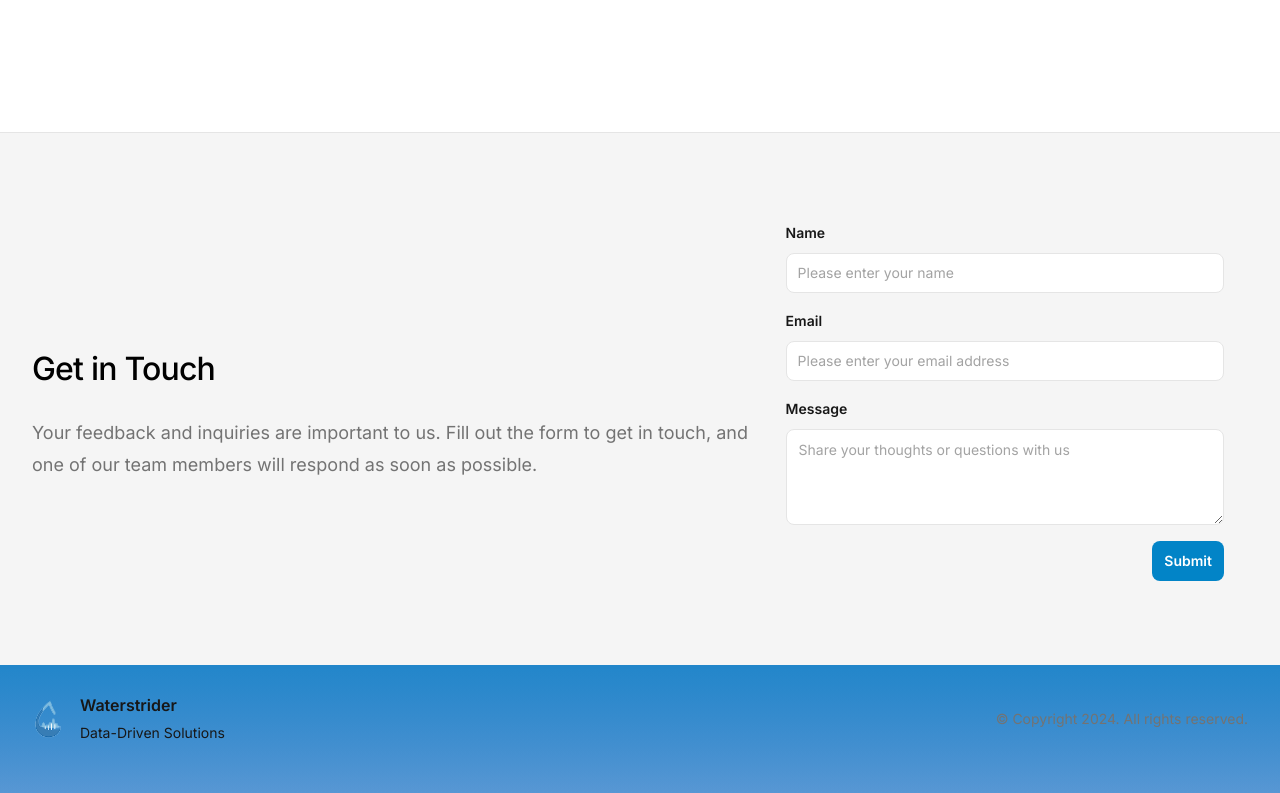
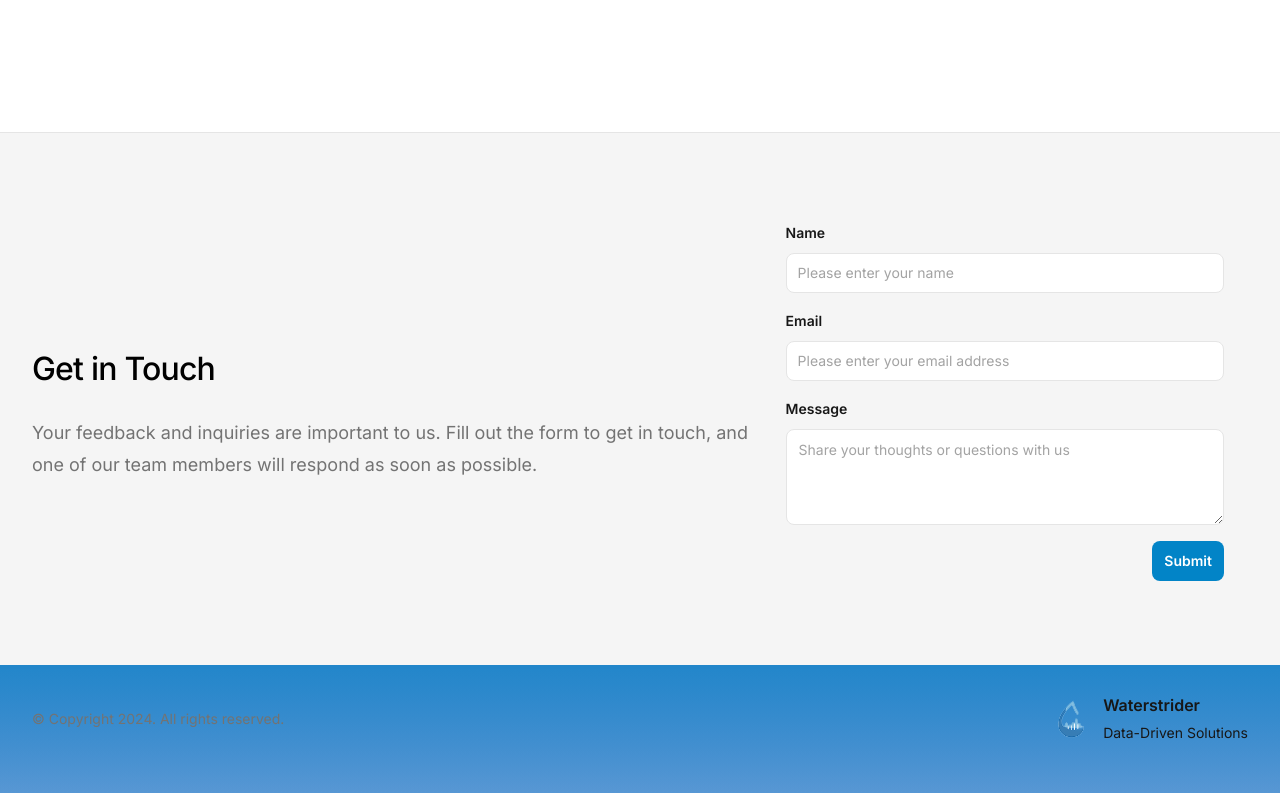
Before and after one commit to The-Kaveshan/waterstrider, a Next.js app: page / in a window 1280 px wide. Shown: the part 2833-3626 px from the top of the page. Built offline with nearby package versions, Linux system fonts and the light colour scheme.

Commit message:
Footer clean up

```diff
--- a/src/components/Footer.jsx
+++ b/src/components/Footer.jsx
@@ -7,9 +7,6 @@ export function Footer() {
     <section id="footer">
       <Container className="px-0  max-w-none relative">
         <div className="relative z-10 flex flex-col items-center pb-12 pt-8 md:flex-row-reverse md:justify-between md:pt-6">
-          <p className="mt-6 text-sm text-gray-500 md:mt-0">
-            &copy; Copyright {new Date().getFullYear()}. All rights reserved.
-          </p>
           <div className="flex items-center text-gray-900">
             <Logomark className="h-10 w-10 flex-none fill-cyan-500" />
             <div className="ml-4">
@@ -17,6 +14,9 @@ export function Footer() {
               <p className="mt-1 text-sm">Data-Driven Solutions</p>
             </div>
           </div>
+          <p className="mt-6 text-sm sm:text-gray-500 xs:text-black md:mt-0">
+            &copy; Copyright {new Date().getFullYear()}. All rights reserved.
+          </p>
         </div>
         <div className="absolute bottom-0 left-0 w-full h-32 z-0">
           <Image src={waves} alt={"waves"} layout="fill" objectFit="cover" />
```
